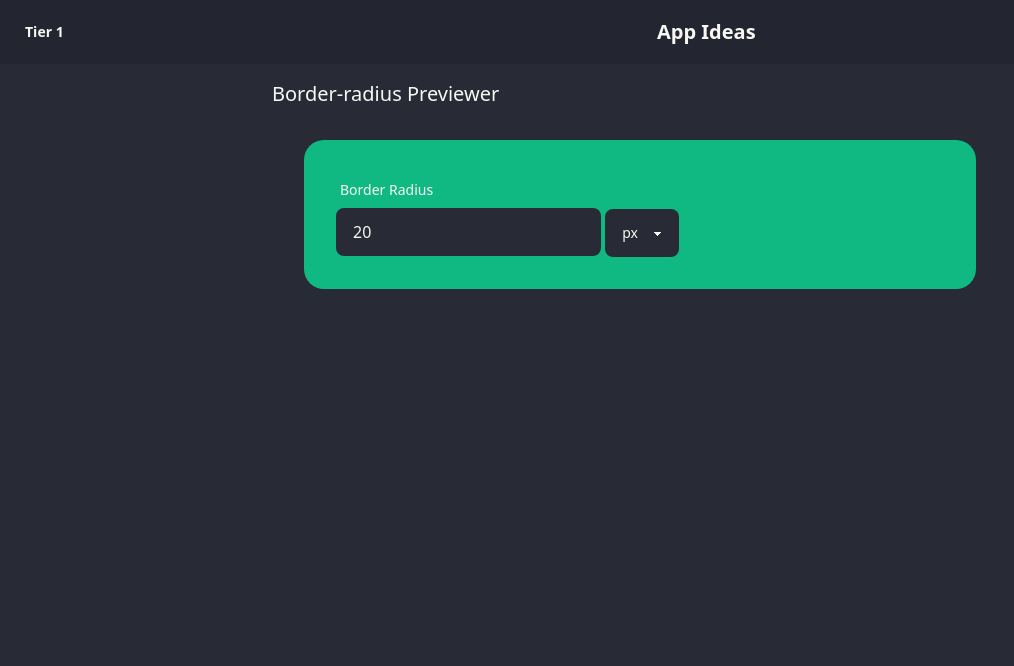
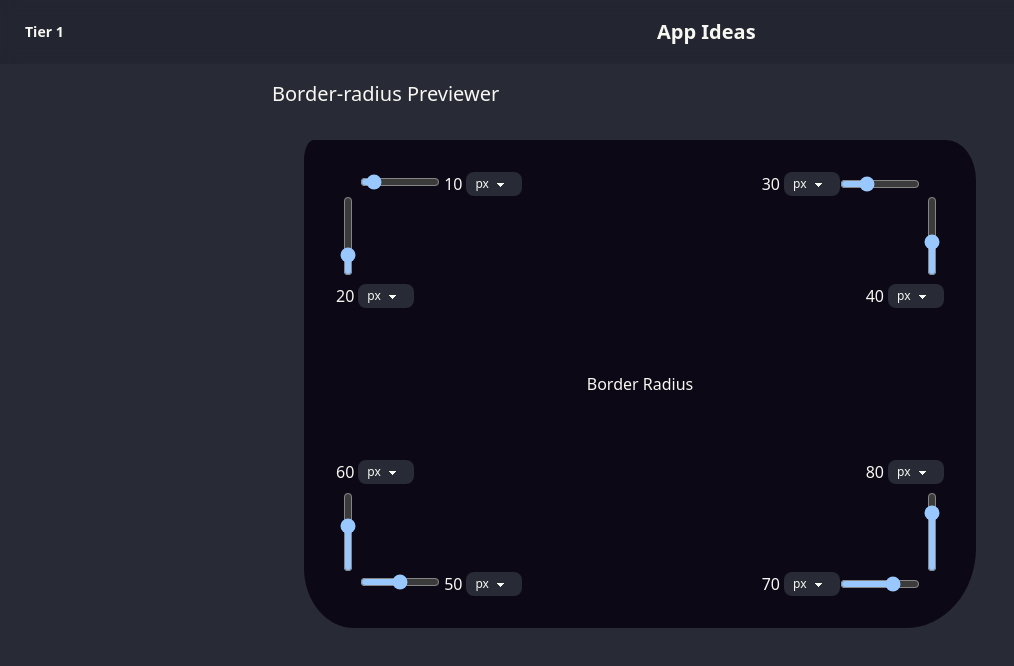
Before and after one commit to AndyCormack/app-ideas, a SvelteKit app: page /tier-1/border-radius-previewer in a window 1280 px wide. Shown: the top 666 px of the page, without its empty margins (0-1014 px from the left). Built offline with nearby package versions, Linux system fonts and the light colour scheme.

Commit message:
feat: add all 8 border radius sliders

```diff
--- a/src/routes/tier-1/border-radius-previewer/+page.svelte
+++ b/src/routes/tier-1/border-radius-previewer/+page.svelte
@@ -1,26 +1,226 @@
 <script lang="ts">
-  let amount = $state(20)
-  let unit = $state('px')
-  let borderRadius = $derived(`${amount}${unit}`)
+  let topLeft = $state({
+    width: 10,
+    height: 20,
+    widthUnit: 'px',
+    heightUnit: 'px',
+  })
+  let topLeftCss = $derived(
+    `${topLeft.width}${topLeft.widthUnit} ${topLeft.height}${topLeft.heightUnit}`
+  )
+
+  let topRight = $state({
+    width: 30,
+    height: 40,
+    widthUnit: 'px',
+    heightUnit: 'px',
+  })
+  let topRightCss = $derived(
+    `${topRight.width}${topRight.widthUnit} ${topRight.height}${topRight.heightUnit}`
+  )
+
+  let bottomLeft = $state({
+    width: 50,
+    height: 60,
+    widthUnit: 'px',
+    heightUnit: 'px',
+  })
+  let bottomLeftCss = $derived(
+    `${bottomLeft.width}${bottomLeft.widthUnit} ${bottomLeft.height}${bottomLeft.heightUnit}`
+  )
+
+  let bottomRight = $state({
+    width: 70,
+    height: 80,
+    widthUnit: 'px',
+    heightUnit: 'px',
+  })
+  let bottomRightCss = $derived(
+    `${bottomRight.width}${bottomRight.widthUnit} ${bottomRight.height}${bottomRight.heightUnit}`
+  )
 </script>
 
 <div class="text-xl">Border-radius Previewer</div>
 
-<div class="card bg-emerald-500 m-8" style:border-radius={borderRadius}>
-  <div class="card-body">
-    <label class="form-control">
-      <div class="label">
-        <span class="label-text">Border Radius</span>
+<div
+  class="card bg-secondary-content m-8"
+  style:border-top-left-radius={topLeftCss}
+  style:border-top-right-radius={topRightCss}
+  style:border-bottom-left-radius={bottomLeftCss}
+  style:border-bottom-right-radius={bottomRightCss}
+>
+  <div class="card-body grid grid-rows-3 grid-cols-2">
+    <!-- Top Left -->
+    <div>
+      <div>
+        <input
+          type="range"
+          bind:value={topLeft.width}
+          min="0"
+          max="100"
+          class="inline-flex w-20 ml-6"
+        />
+
+        <div class="inline-flex flex-row gap-1">
+          <span>{topLeft.width}</span>
+
+          <select class="select select-xs" bind:value={topLeft.widthUnit}>
+            <option value="px">px</option>
+            <option value="%">%</option>
+          </select>
+        </div>
+      </div>
+
+      <div class="inline-flex flex-col items-start gap-2">
+        <input
+          type="range"
+          bind:value={topLeft.height}
+          min="0"
+          max="100"
+          class="vertical w-6 h-20"
+        />
+
+        <div class="flex flex-row gap-1">
+          <span>{topLeft.height}</span>
+
+          <select class="select select-xs" bind:value={topLeft.heightUnit}>
+            <option value="px">px</option>
+            <option value="%">%</option>
+          </select>
+        </div>
+      </div>
+    </div>
+
+    <!-- Top Right -->
+    <div class="flex flex-col items-end">
+      <div class="flex flex-row-reverse">
+        <input
+          type="range"
+          bind:value={topRight.width}
+          min="0"
+          max="100"
+          class="inline-flex w-20 mr-6"
+        />
+
+        <div class="inline-flex flex-row gap-1 items-end">
+          <span>{topRight.width}</span>
+
+          <select class="select select-xs" bind:value={topRight.widthUnit}>
+            <option value="px">px</option>
+            <option value="%">%</option>
+          </select>
+        </div>
+      </div>
+
+      <div class="inline-flex flex-col items-end gap-2">
+        <input
+          type="range"
+          bind:value={topRight.height}
+          min="0"
+          max="100"
+          class="vertical w-6 h-20"
+        />
+
+        <div class="flex flex-row gap-1">
+          <span>{topRight.height}</span>
+
+          <select class="select select-xs" bind:value={topRight.heightUnit}>
+            <option value="px">px</option>
+            <option value="%">%</option>
+          </select>
+        </div>
+      </div>
+    </div>
+
+    <div class="col-span-2 flex items-center justify-center">Border Radius</div>
+
+    <!-- Bottom Left -->
+    <div>
+      <div class="inline-flex flex-col items-start gap-2">
+        <div class="flex flex-row gap-1">
+          <span>{bottomLeft.height}</span>
+
+          <select class="select select-xs" bind:value={bottomLeft.heightUnit}>
+            <option value="px">px</option>
+            <option value="%">%</option>
+          </select>
+        </div>
+
+        <input
+          type="range"
+          bind:value={bottomLeft.height}
+          min="0"
+          max="100"
+          class="vertical w-6 h-20"
+        />
       </div>
 
       <div>
-        <input class="input" type="number" bind:value={amount} />
+        <input
+          type="range"
+          bind:value={bottomLeft.width}
+          min="0"
+          max="100"
+          class="inline-flex w-20 ml-6"
+        />
 
-        <select class="select" bind:value={unit}>
-          <option value="px">px</option>
-          <option value="%">%</option>
-        </select>
+        <div class="inline-flex flex-row gap-1">
+          <span>{bottomLeft.width}</span>
+
+          <select class="select select-xs" bind:value={bottomLeft.widthUnit}>
+            <option value="px">px</option>
+            <option value="%">%</option>
+          </select>
+        </div>
       </div>
-    </label>
+    </div>
+
+    <!-- Bottom Right -->
+    <div class="flex flex-col items-end">
+      <div class="inline-flex flex-col items-end gap-2">
+        <div class="flex flex-row gap-1">
+          <span>{bottomRight.height}</span>
+
+          <select class="select select-xs" bind:value={bottomRight.heightUnit}>
+            <option value="px">px</option>
+            <option value="%">%</option>
+          </select>
+        </div>
+
+        <input
+          type="range"
+          bind:value={bottomRight.height}
+          min="0"
+          max="100"
+          class="vertical w-6 h-20"
+        />
+      </div>
+
+      <div class="flex flex-row-reverse">
+        <input
+          type="range"
+          bind:value={bottomRight.width}
+          min="0"
+          max="100"
+          class="inline-flex w-20 mr-6"
+        />
+
+        <div class="inline-flex flex-row gap-1 items-end">
+          <span>{bottomRight.width}</span>
+
+          <select class="select select-xs" bind:value={bottomRight.widthUnit}>
+            <option value="px">px</option>
+            <option value="%">%</option>
+          </select>
+        </div>
+      </div>
+    </div>
   </div>
 </div>
+
+<style>
+  .vertical {
+    appearance: slider-vertical;
+    orient: vertical;
+  }
+</style>
```
Also changed, not shown: 1 other file (tests, documents, lock files or other folders).
